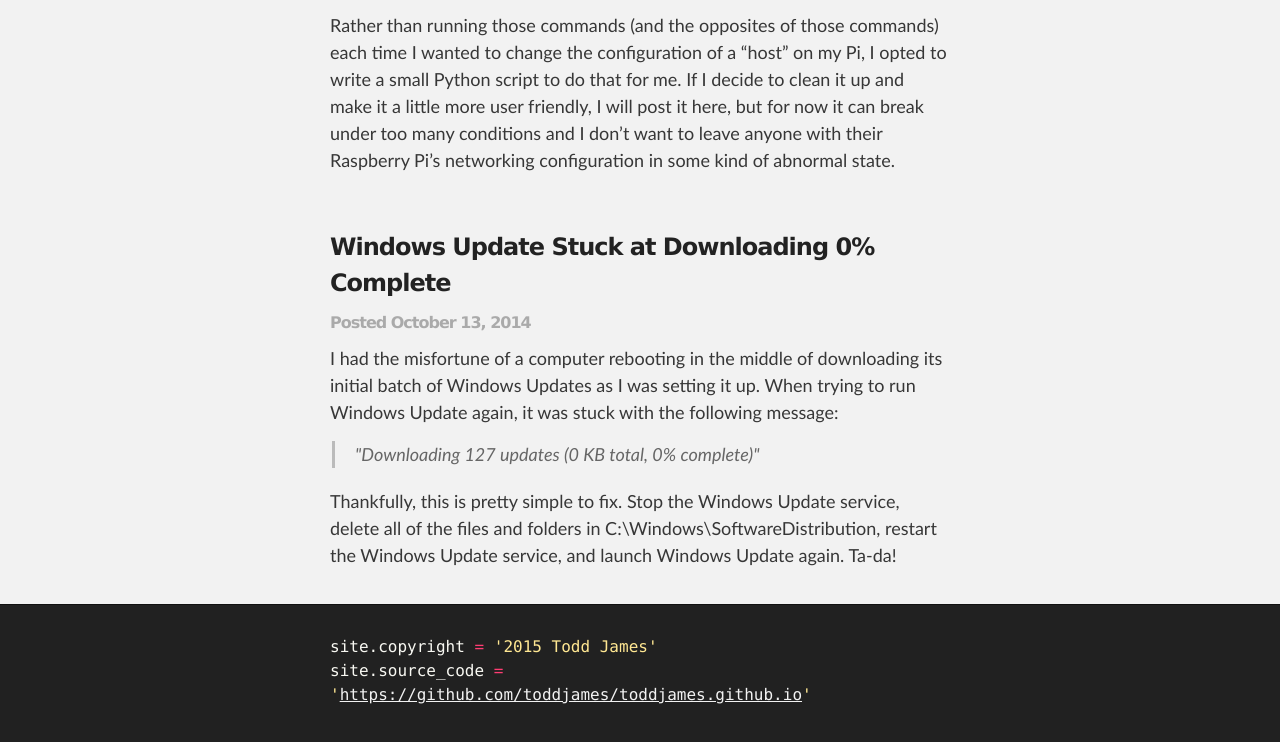
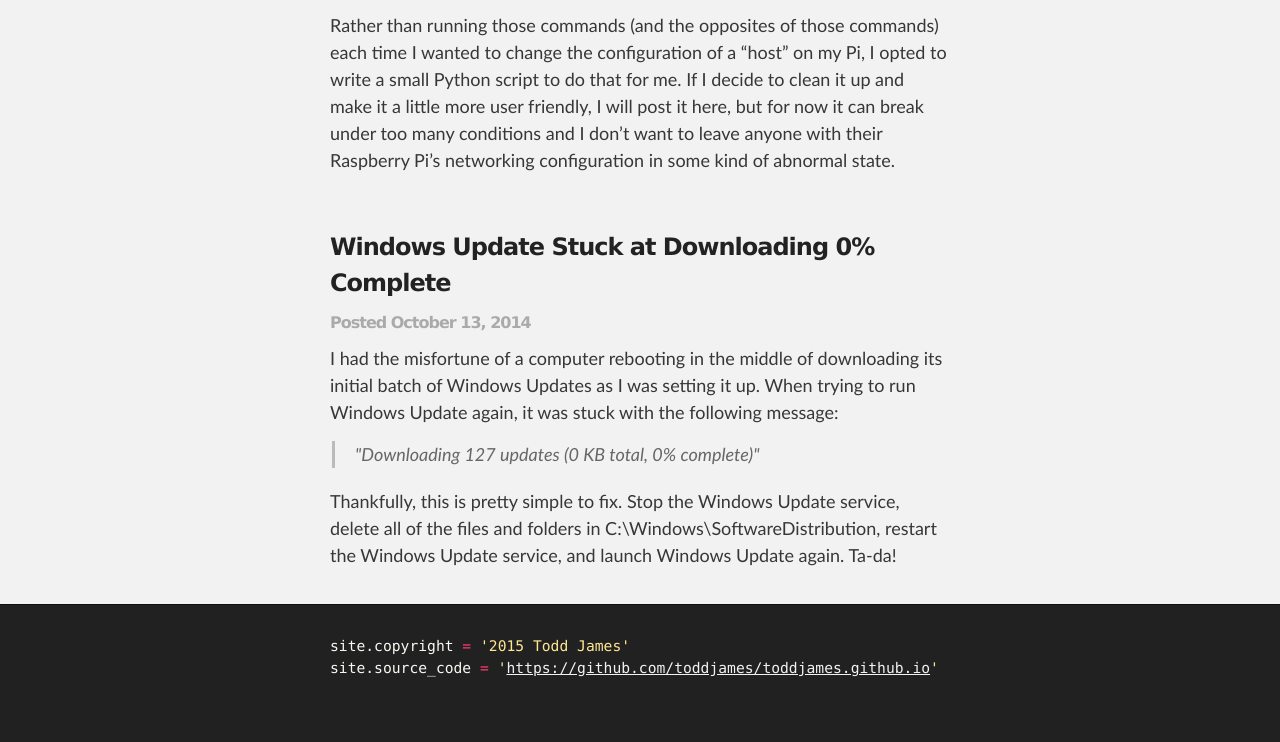
Before and after one commit to toddjames/toddjames.github.io, a plain HTML site: page index.html in a window 1280 px wide. Shown: the part 3101-3843 px from the top of the page. After the commit the page ends 3815 px from the top, so only its background shows below. Drawn offline with Linux system fonts and the light colour scheme.

Commit message:
Adjust footer font size

```diff
--- a/stylesheets/stylesheet.css
+++ b/stylesheets/stylesheet.css
@@ -366,7 +366,7 @@ Pastel colors
 
 .mono {
   font-family: Monaco, "Bitstream Vera Sans Mono", "Lucida Console", Terminal, monospace;
-  font-size: 12pt;
+  font-size: 11pt;
 }
 
 .blue {
```
